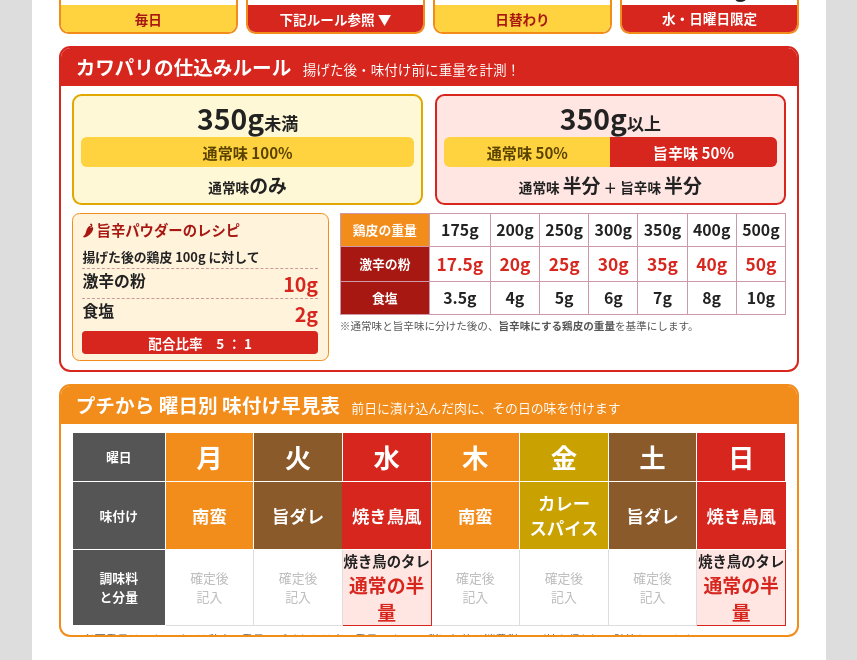
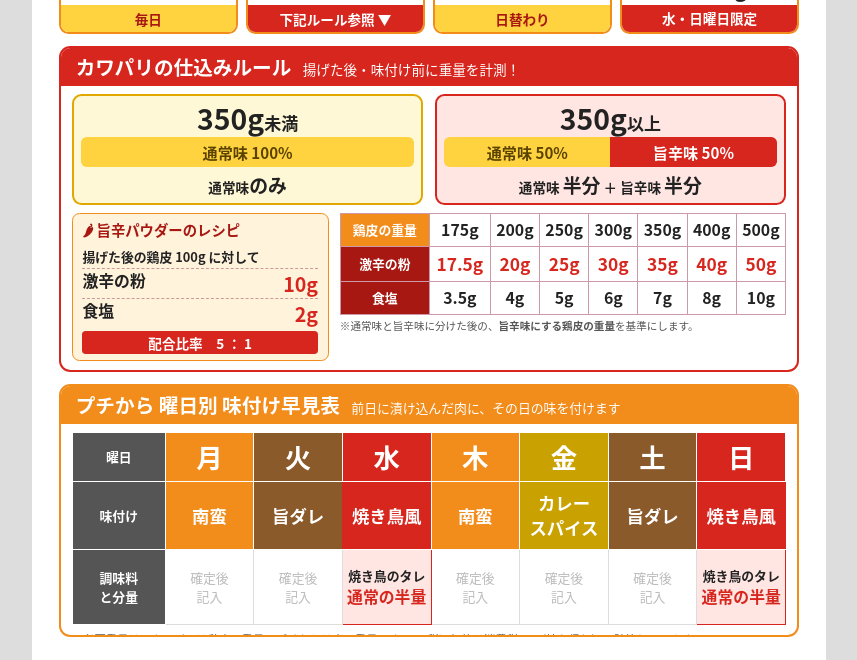
Before and after one commit to ahouprojectmaimai-beep/claude, a website: page counter-sheet/index.html in a window 1280 px wide. Shown: the part 463-1123 px from the top of the page, without its empty margins (211-1068 px from the left). Drawn offline with Linux system fonts and the light colour scheme.

Commit message:
焼き鳥のタレ表記の折り返しを修正
Co-Authored-By: Claude Sonnet 5.5 <noreply@anthropic.com>
Claude-Session: https://claude.ai/code/session_01Xf9nxRsghuf2cc9Ftjbvjz

```diff
--- a/counter-sheet/index.html
+++ b/counter-sheet/index.html
@@ -194,7 +194,7 @@ th,td{border:.3mm solid #c9a;text-align:center}
       <tr><th>味付け</th>
         <td class="f c-nan">南蛮</td><td class="f c-uma">旨ダレ</td><td class="f c-yaki hl">焼き鳥風</td><td class="f c-nan">南蛮</td><td class="f c-cur">カレー<br>スパイス</td><td class="f c-uma">旨ダレ</td><td class="f c-yaki hl">焼き鳥風</td></tr>
       <tr><th>調味料<br>と分量</th>
-        <td class="m"><em>確定後<br>記入</em></td><td class="m"><em>確定後<br>記入</em></td><td class="m" style="background:#FFE6E3;border-color:#D7261E;color:#222;font-weight:900;font-size:3.8mm">焼き鳥のタレ<br><span style="color:#D7261E;font-size:5mm">通常の半量</span></td><td class="m"><em>確定後<br>記入</em></td><td class="m"><em>確定後<br>記入</em></td><td class="m"><em>確定後<br>記入</em></td><td class="m" style="background:#FFE6E3;border-color:#D7261E;color:#222;font-weight:900;font-size:3.8mm">焼き鳥のタレ<br><span style="color:#D7261E;font-size:5mm">通常の半量</span></td></tr>
+        <td class="m"><em>確定後<br>記入</em></td><td class="m"><em>確定後<br>記入</em></td><td class="m" style="background:#FFE6E3;border-color:#D7261E;color:#222;font-weight:900;font-size:3.4mm;white-space:nowrap">焼き鳥のタレ<br><span style="color:#D7261E;font-size:4.2mm;white-space:nowrap">通常の半量</span></td><td class="m"><em>確定後<br>記入</em></td><td class="m"><em>確定後<br>記入</em></td><td class="m"><em>確定後<br>記入</em></td><td class="m" style="background:#FFE6E3;border-color:#D7261E;color:#222;font-weight:900;font-size:3.4mm;white-space:nowrap">焼き鳥のタレ<br><span style="color:#D7261E;font-size:4.2mm;white-space:nowrap">通常の半量</span></td></tr>
     </table>
     <div class="foot">※必要重量は、カワパリは鶏皮の重量、プチからは肉の重量です。　※税込価格は消費税8%（持ち帰り）で計算しています。</div>
   </div>
```
Also changed, not shown: 1 other file.
